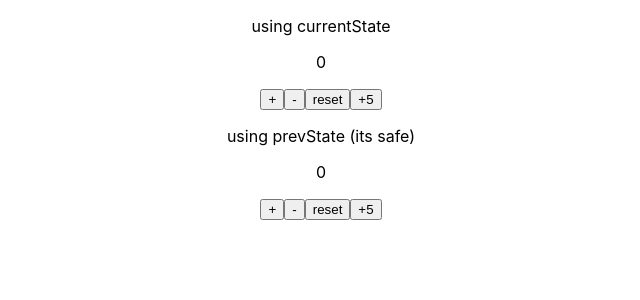
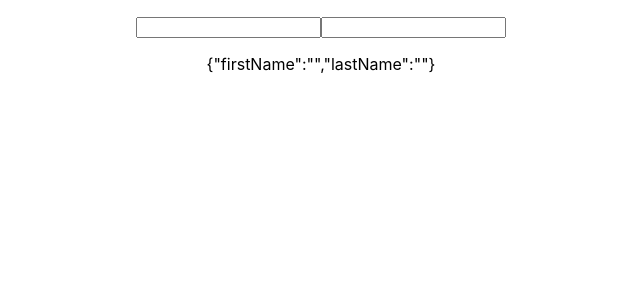
Before and after one commit to R4m21/react-hooks, a React (Create React App) app: page / in a window 1280 px wide. Shown: the top 300 px of the page, without its empty margins (319-959 px from the left). Built offline with nearby package versions, Linux system fonts and the light colour scheme.

Commit message:
useState with object (object of member is not directly merge.than it have to merge manualy by spread operator )

```diff
--- a/src/App.js
+++ b/src/App.js
@@ -1,14 +1,16 @@
 import './App.css';
+import HookCounterThree from './components/HookCounterThree';
 // import ClassCounter from './components/ClassCounter';
 // import HookCounter from './components/HookCounter';
-import HookCounterTwo from './components/HookCounterTwo';
+// import HookCounterTwo from './components/HookCounterTwo';
 
 function App() {
   return (
     <div className="App">
     {/* <ClassCounter/> */}
     {/* <HookCounter/> */}
-    <HookCounterTwo/>
+    {/* <HookCounterTwo/> */}
+    <HookCounterThree/>
     </div>
   );
 }
--- /dev/null
+++ b/src/components/HookCounterThree.js
@@ -0,0 +1,35 @@
+import React, { useState } from "react";
+
+function HookCounterThree() {
+  const [name, setName] = useState({ firstName: "", lastName: "" });
+
+  return (
+    <div>
+      <p>{name.firstName}</p>
+      <p>{name.lastName}</p>
+      <form action="">
+        <input
+          type="text"
+          name="firstName"
+          id=""
+          value={name.firstName}
+          onChange={(event) =>
+            setName({ ...name, firstName: event.target.value })
+          }
+        />
+        <input
+          type="text"
+          name="lastName"
+          id=""
+          value={name.lastName}
+          onChange={(event) =>
+            setName({ ...name, lastName: event.target.value })
+          }
+        />
+        <p>{JSON.stringify(name)}</p>
+      </form>
+    </div>
+  );
+}
+
+export default HookCounterThree;
```
